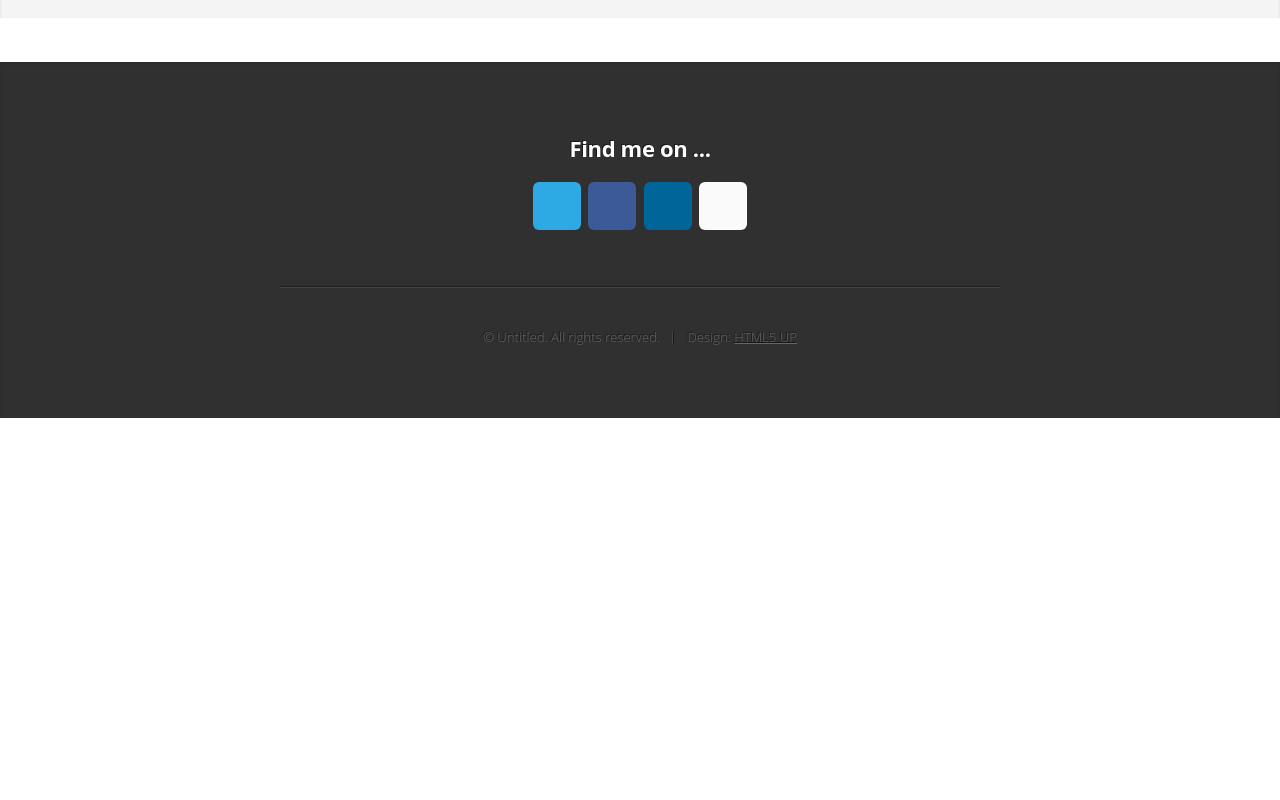
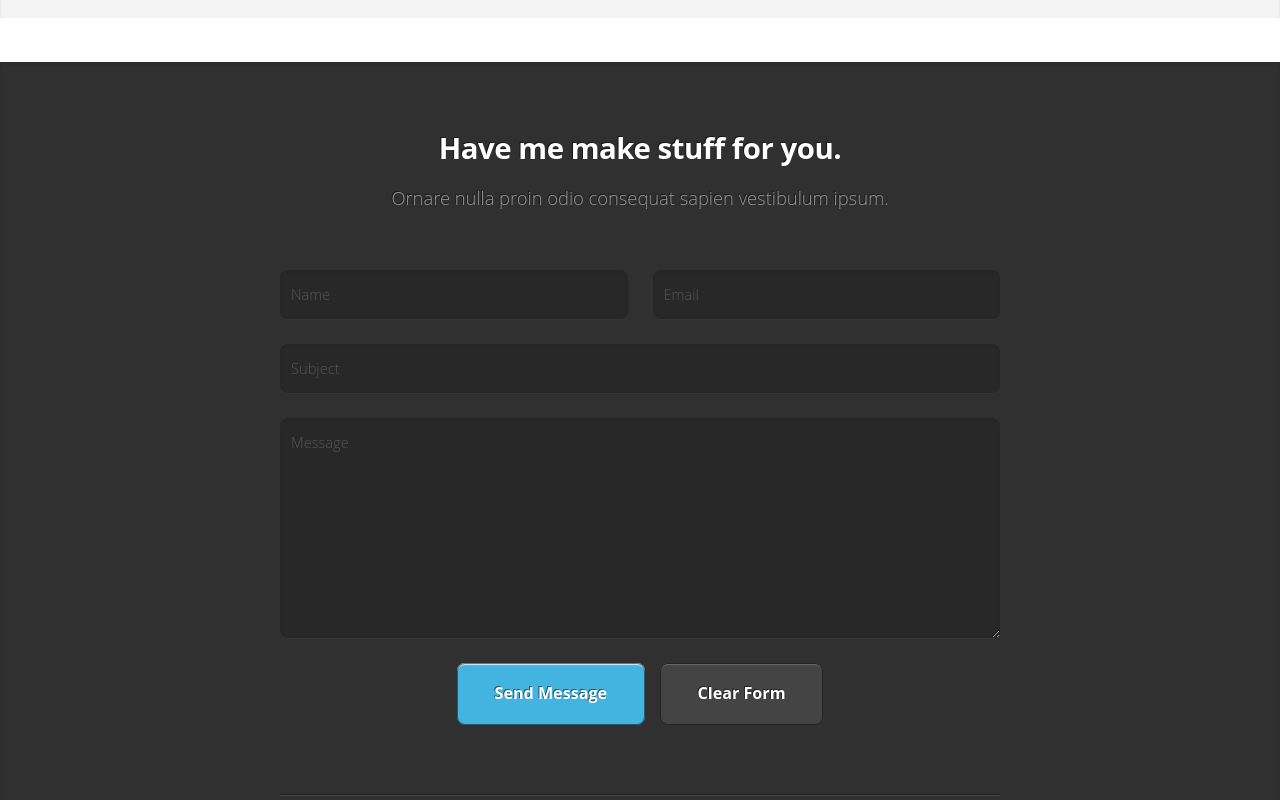
Before and after one commit to cireneirbo/cireneirbo.com, a React (Create React App) app: page / in a window 1280 px wide. Shown: the part 2660-3460 px from the top of the page. Before the commit the page ends 3078 px from the top, so only its background shows below. Built offline with nearby package versions, Linux system fonts and the light colour scheme.

Commit message:
Added a footer to Contact.js

```diff
--- a/src/components/Contact.js
+++ b/src/components/Contact.js
@@ -4,12 +4,12 @@ function Contact() {
     return (
         <article id="contact" className="wrapper style4">
 				<div className="container medium">
-					{/* <header>
+					<header>
 						<h2>Have me make stuff for you.</h2>
 						<p>Ornare nulla proin odio consequat sapien vestibulum ipsum.</p>
-					</header> */}
-					{/* <div className="row"> */}
-						{/* <div className="col-12">
+					</header>
+					<div className="row">
+						<div className="col-12">
 							<form method="post" action="#">
 								<div className="row">
 									<div className="col-6 col-12-small">
@@ -32,22 +32,22 @@ function Contact() {
 									</div>
 								</div>
 							</form>
-						</div> */}
+						</div>
 						<div className="col-12">
-							{/* <hr /> */}
+							<hr />
 							<h3>Find me on ...</h3>
 							<ul className="social">
 								<li><a href="#" className="icon brands fa-twitter"><span className="label">Twitter</span></a></li>
 								<li><a href="#" className="icon brands fa-facebook-f"><span className="label">Facebook</span></a></li>
 								<li><a href="#" className="icon brands fa-linkedin-in"><span className="label">LinkedIn</span></a></li>
-								<li><a href="#" className="icon brands fa-github"><span className="label">Github</span></a></li>
+								<li><a href="https://github.com/cireneirbo" className="icon brands fa-github"><span className="label">Github</span></a></li>
 							</ul>
 							<hr />
 						</div>
-					{/* </div> */}
+					</div>
 					<footer>
 						<ul id="copyright">
-							<li>&copy; Untitled. All rights reserved.</li><li>Design: <a href="http://html5up.net">HTML5 UP</a></li>
+							<li>Website Maintained by <a href="https://github.com/cireneirbo/cireneirbo.com">Eric O'Brien</a></li>
 						</ul>
 					</footer>
 				</div>
--- a/src/components/Header.js
+++ b/src/components/Header.js
@@ -1,4 +1,3 @@
-import logo from '../logo.svg';
 import './Header.css';
 
 function Header() {
```
